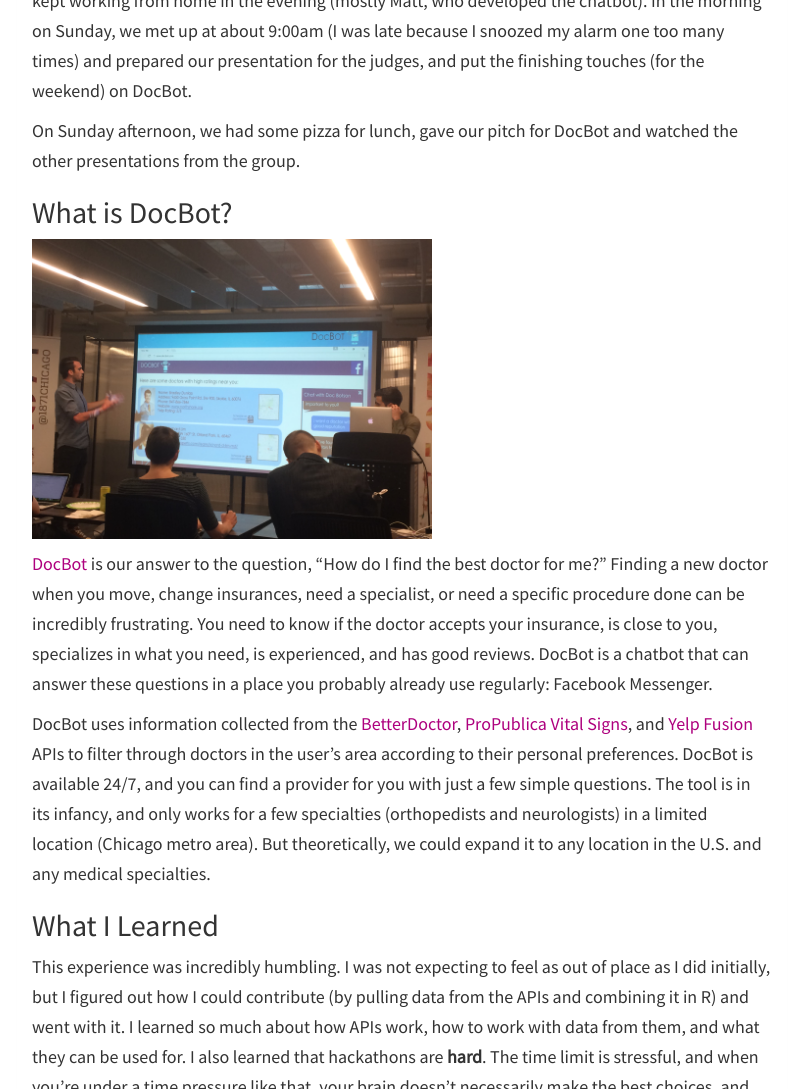
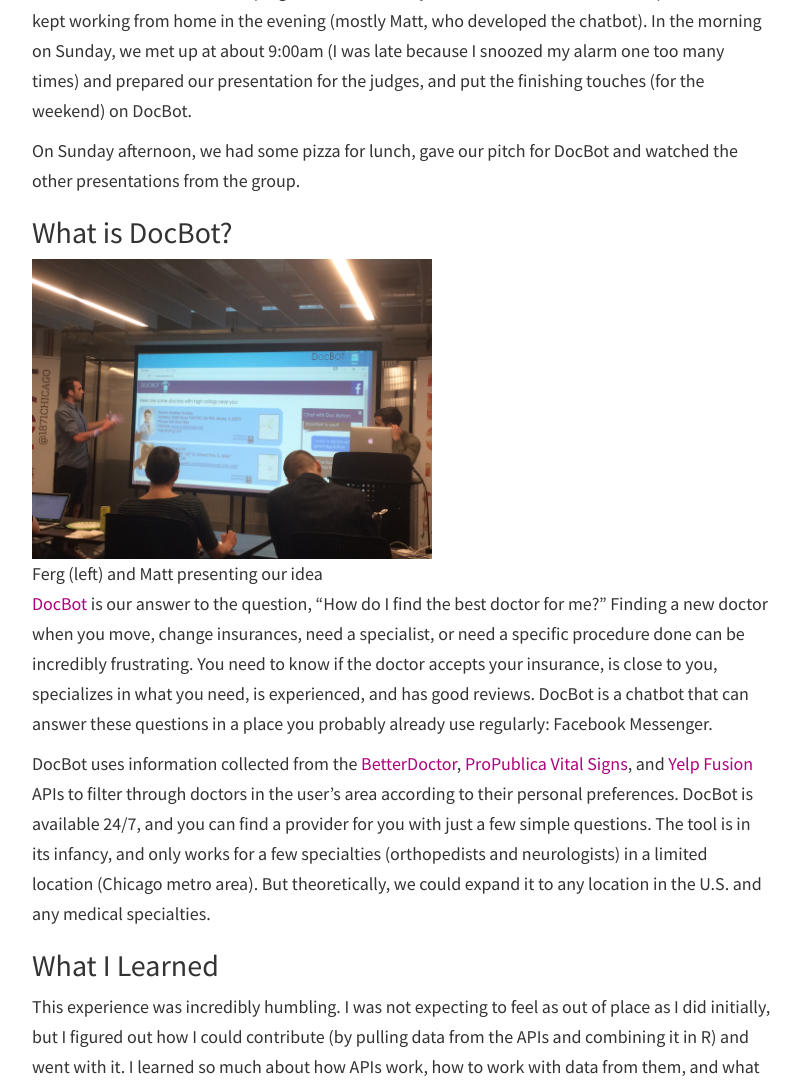
Before and after one commit to sctyner/sctyner.github.io, a Jekyll site: the page built from _posts/2017-05-14-my-first-hackathon.md, in a window 1280 px wide and 1400 px high, scrolled down 1162 px, cut to the strip 311-1400 px from the top of the window. Shown: the whole strip, without its empty margins (238-1039 px from the left). Built offline with Jekyll 4.4.1, drawn with Linux system fonts in a browser that asks for light colours; nearby versions of some CDN libraries; some of the changed text lies outside the part shown.

Commit message:
add pic captions

```diff
--- a/_posts/2017-05-14-my-first-hackathon.md
+++ b/_posts/2017-05-14-my-first-hackathon.md
@@ -25,7 +25,10 @@
 
 We spent the first couple of hours brainstorming and planning how the DocBot should work. We outlined the flow of the tools, and split the work into four categories: accessing the API, writing the language used in the tool, creating user profiles, and chatbot platform and website mockup. We then determined which team members would work on which parts of the tool and got to work!
 
-<img src="../static/img/VitalIdeas.jpg" alt="Our brainstorm of a DocBot user's experience" style="width:400px;">
+<figure>
+  <img src="../static/img/VitalIdeas.jpg" alt="Our brainstorm of a DocBot user's experience" style="width:400px;">
+  <figcaption>Our brainstorm of a DocBot user's experience</figcaption>
+</figure>
 
 
 After lunch, we started developing DocBot, and everyone went home at around 8:30pm. Some of us kept working from home in the evening (mostly Matt, who developed the chatbot). In the morning on Sunday, we met up at about 9:00am (I was late because I snoozed my alarm one too many times) and prepared our presentation for the judges, and put the finishing touches (for the weekend) on DocBot.
@@ -34,7 +37,10 @@
 
 ## What is DocBot?
 
-<img src="../static/img/VitalPres.jpg" alt="Ferg (left) and Matt presenting our idea" style="width:400px;">
+<figure>
+  <img src="../static/img/VitalPres.jpg" alt="Ferg (left) and Matt presenting our idea" style="width:400px;">
+  <figcaption>Ferg (left) and Matt presenting our idea</figcaption>
+</figure>
 
 [DocBot](https://www.facebook.com/DocBot-661289917402677) is our answer to the question, "How do I find the best doctor for me?" Finding a new doctor when you move, change insurances, need a specialist, or need a specific procedure done can be incredibly frustrating. You need to know if the doctor accepts your insurance, is close to you, specializes in what you need, is experienced, and has good reviews. DocBot is a chatbot that can answer these questions in a place you probably already use regularly: Facebook Messenger.
 
@@ -52,4 +58,7 @@
 
 ## Happy Mother's Day!
 
-<img src="../static/img/momma.jpg" alt="At Mother's Day dinner with my momma. She was very surprised!" style="width:400px;">
+<figure>
+  <img src="../static/img/momma.jpg" alt="At Mother's Day dinner with my momma. She was very surprised!" style="width:400px;">
+  <figcaption>At Mother's Day dinner with my momma. She was very surprised!</figcaption>
+</figure>
```
Also changed, not shown: _source/2017-05-14-my-first-hackathon.Rmd (+12 -3 lines).
